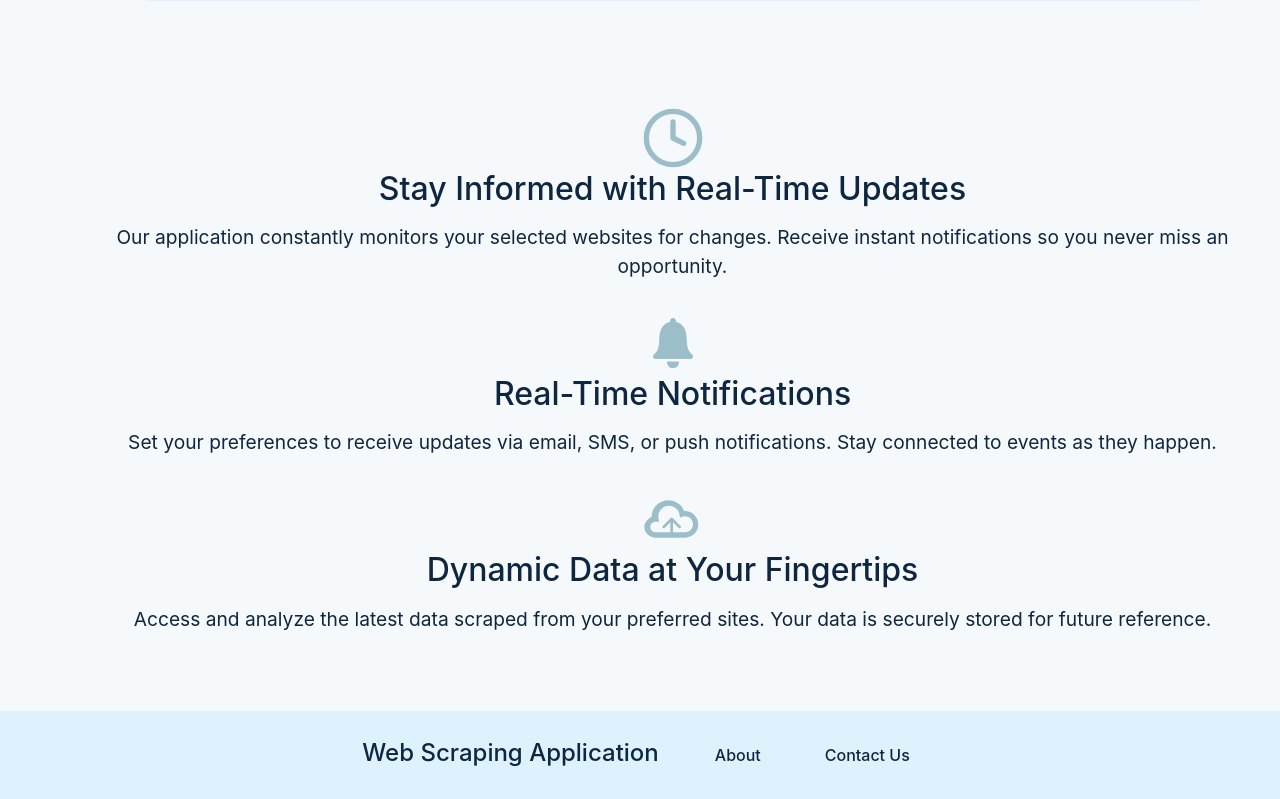
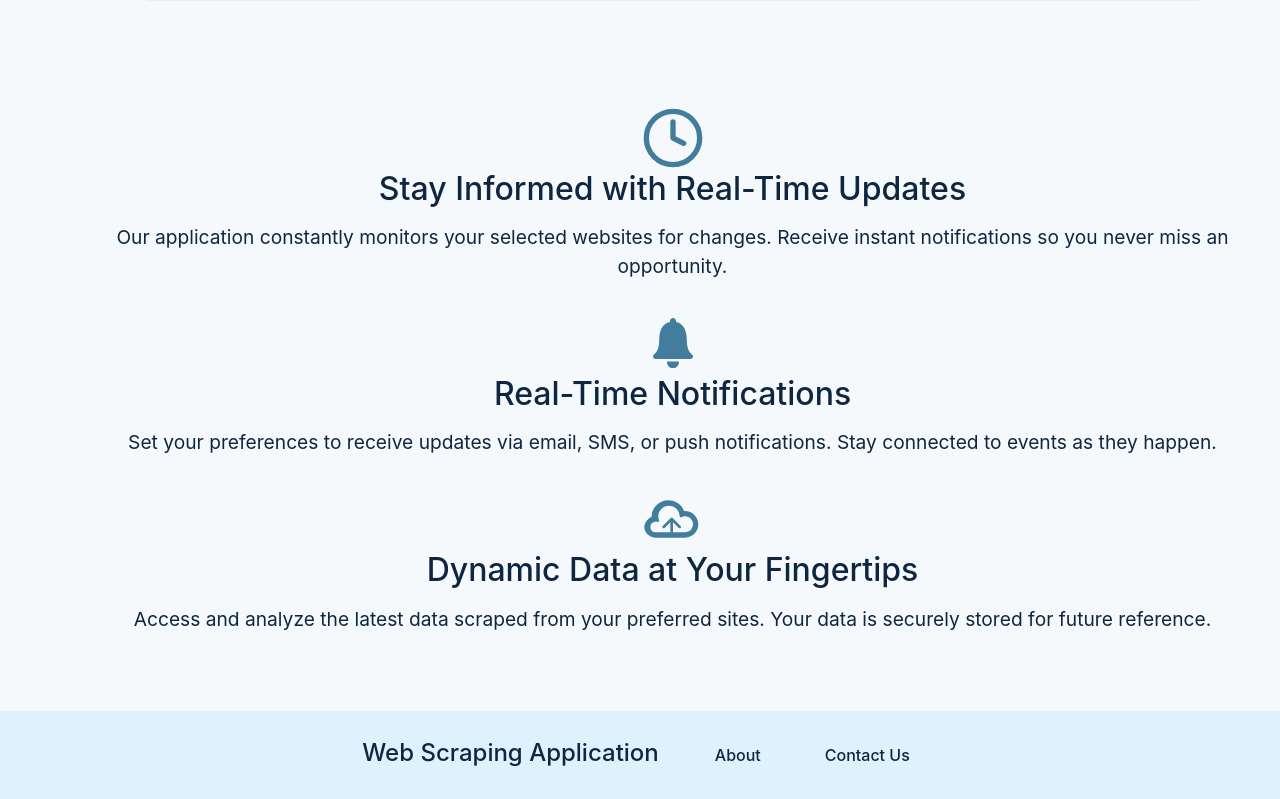
Before and after one commit to aggie-coding-club/Web-Scraping-Application, a React (Vite) app in the folder frontend/: page / in a window 1280 px wide. Shown: the part 1891-2690 px from the top of the page. Built offline with nearby package versions, Linux system fonts and the light colour scheme; no server answers.

Commit message:
Change icon color

```diff
--- a/frontend/src/styles/Home.css
+++ b/frontend/src/styles/Home.css
@@ -260,7 +260,7 @@ body {
 
 .section-icon {
   font-size: 4em;
-  color: var(--accent-color);
+  color: var(--secondary-color);
   display: block;
   text-align: center;
   margin: auto;
```
